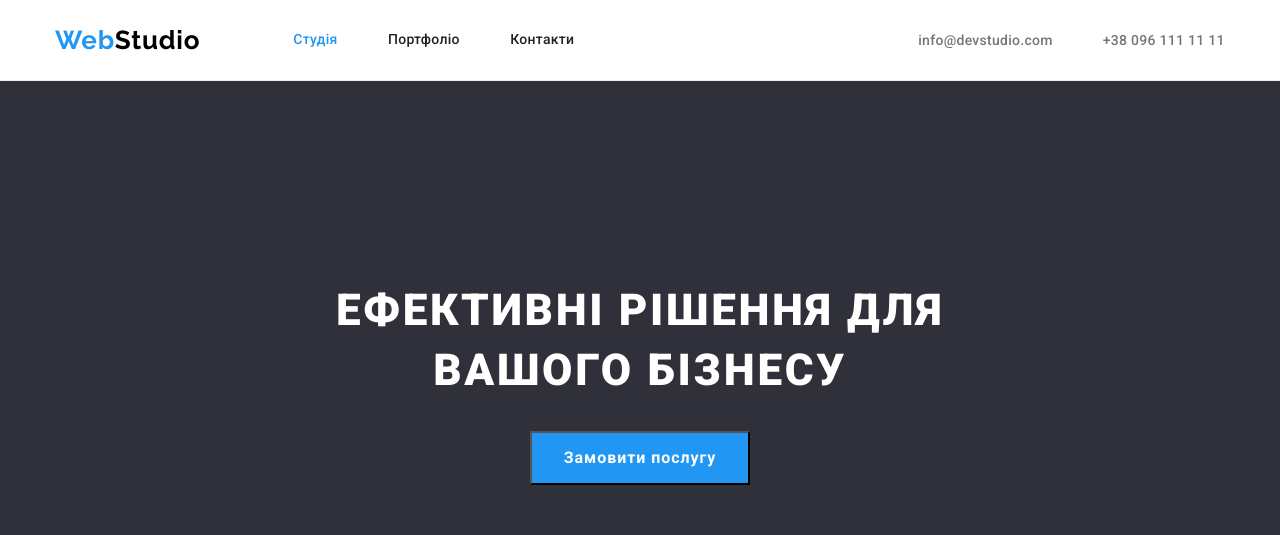
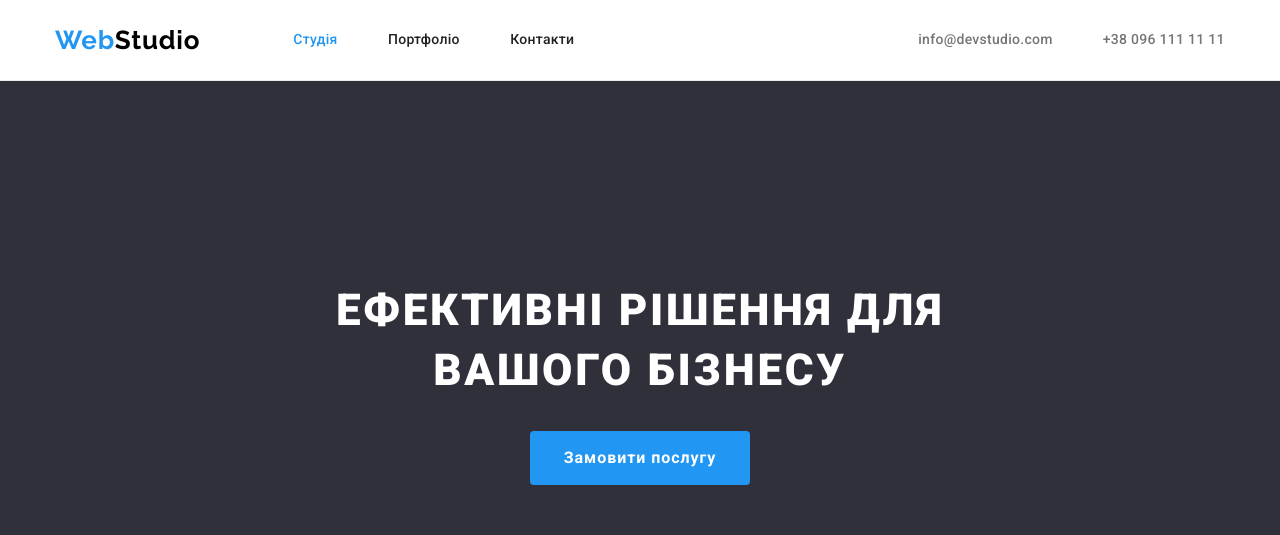
Before and after one commit to Kvazar7/goit-markup-hw-03, a plain HTML site: page index.html in a window 1280 px wide. Shown: the top 535 px of the page. Drawn offline with nearby package versions, Linux system fonts and the light colour scheme.

Commit message:
Update styles.css

```diff
--- a/css/styles.css
+++ b/css/styles.css
@@ -96,6 +96,7 @@ body {
     margin-left: 344px;
 }
 .contacts {
+    display: block;
     font-weight: 500;
     font-size: 14px;
     line-height: 1.14;
@@ -139,6 +140,8 @@ body {
     letter-spacing: 0.06em;
     color: var(--fourth-color);
     padding: 10px 32px;
+    border-radius: 4px;
+    border-color: transparent;
 }
 .button:hover, .button:focus {
     background-color: var(--button-hover-background);
```
